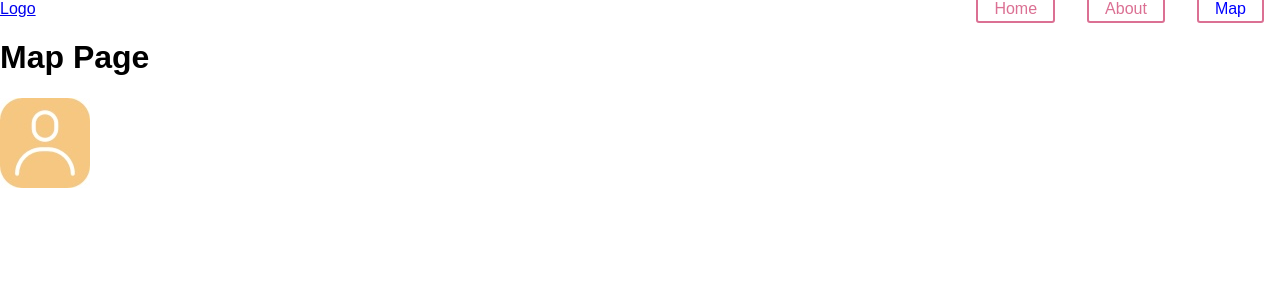
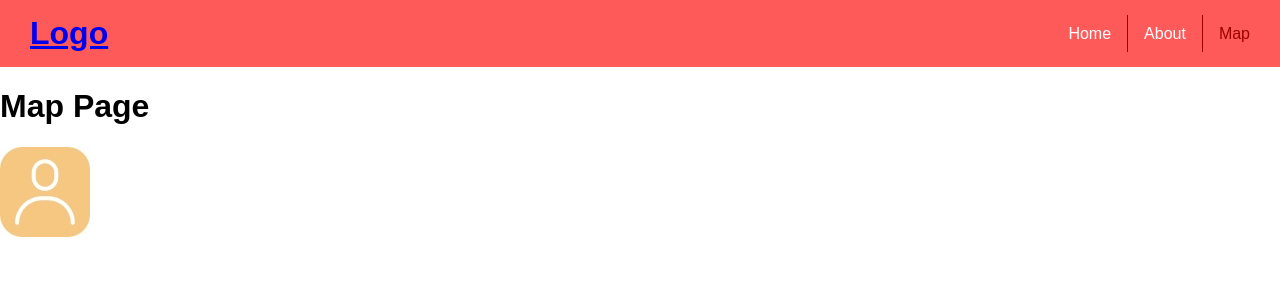
Before and after one commit to tylercameron/foodME, a React (Create React App) app: page /map in a window 1280 px wide. Shown: the top 300 px of the page. Built offline with nearby package versions, Linux system fonts and the light colour scheme.

Commit message:
style header

```diff
--- a/src/components/Header.js
+++ b/src/components/Header.js
@@ -2,21 +2,79 @@ import React, { Component } from 'react';
 import { Link, NavLink } from 'react-router-dom';
 import styled from 'styled-components';
 
-const StyledLink = styled(NavLink) `
-    border-radius: 3px;
+
+
+class Header extends Component {
+    renderContent() {
+        // switch (this.props.auth) {
+            // case null:
+            //     return;
+            // case false:
+            //     return <li><a href="/auth/google">Login With Google</a></li>;
+            // default:
+                return [
+                    <ListItem key="1"><StyledLink to='/' exact activeClassName="selected">Home</StyledLink>{' '}</ListItem>,
+                    <ListItem key="2"><StyledLink to='/about' activeClassName="selected">About</StyledLink>{' '}</ListItem>,
+                    <ListItem key="3"><StyledLink to='/map' activeClassName="selected">Map</StyledLink></ListItem>
+                ]
+        // }
+    }
+
+    render() {
+        return (
+            <Container>
+                <Link to='/' className="brand-logo"><h1 style={{ margin: 0 }}>Logo</h1></Link>
+                <Nav>
+                    <Ul>
+                        {this.renderContent()}
+                    </Ul>
+                </Nav>
+            </Container>
+        );
+    }
+}
+
+export default (Header);
+
+const Container = styled.header`
+    background: #ff5a5a;
+    display: flex;
+    justify-content: space-between;
+    margin: 0 0 10px;
+    padding: 15px 30px;
+`;
+
+const ListItem = styled.li`
+    border-right: 1px solid #9d0000;
     padding: 0.25em 1em;
-    margin: 0 1em;
-    background: transparent;
-    color: palevioletred;
-    border: 2px solid palevioletred;
-    text-decoration: none;
 
-    &.selected {
-        color: blue;
+    display: flex;
+    align-items: center;
+
+    &:last-child {
+        padding-right: 0;
+        border-right: none;
     }
 `;
 
-const Ul = styled.ul `
+const StyledLink = styled(NavLink)`
+    margin: 0;
+    background: transparent;
+    color: white;
+    text-decoration: none;
+
+    transition: color 0.1s ease-in;
+
+    &.selected {
+        color: #9d0000;
+    }
+
+    &:hover {
+        color: #9d0000;
+    }
+`;
+
+const Ul = styled.ul`
     list-style-type: none;
     padding-left: 0;
     display: flex;
@@ -28,44 +86,3 @@ const Nav = styled.nav`
     display: flex;
     justify-content: space-between;
 `;
-
-class Header extends Component {
-    renderContent() {
-        // switch (this.props.auth) {
-            // case null:
-            //     return;
-            // case false:
-            //     return <li><a href="/auth/google">Login With Google</a></li>;
-            // default:
-                return [
-                    <li key="1"><StyledLink to='/' exact activeClassName="selected">Home</StyledLink>{' '}</li>,
-                    <li key="2"><StyledLink to='/about' activeClassName="selected">About</StyledLink>{' '}</li>,
-                    <li key="3"><StyledLink to='/map' activeClassName="selected">Map</StyledLink></li>
-                ]
-        // }
-    }
-
-    render() {
-        return (
-            <Nav>
-                <Link to='/' className="brand-logo">Logo</Link>
-                <Ul>
-                    {this.renderContent()}
-                </Ul>
-            </Nav>
-        );
-    }
-}
-
-// a.selected {
-//     background: red;
-//     color: white;
-// }
-
-export default (Header);
-
-// <nav>
-//     <StyledLink to='/' exact activeClassName="selected">Home</StyledLink>{' '}
-//     <StyledLink to='/about' activeClassName="selected">About</StyledLink>{' '}
-//     <StyledLink to='/map' activeClassName="selected">Map</StyledLink>
-// </nav>
```
